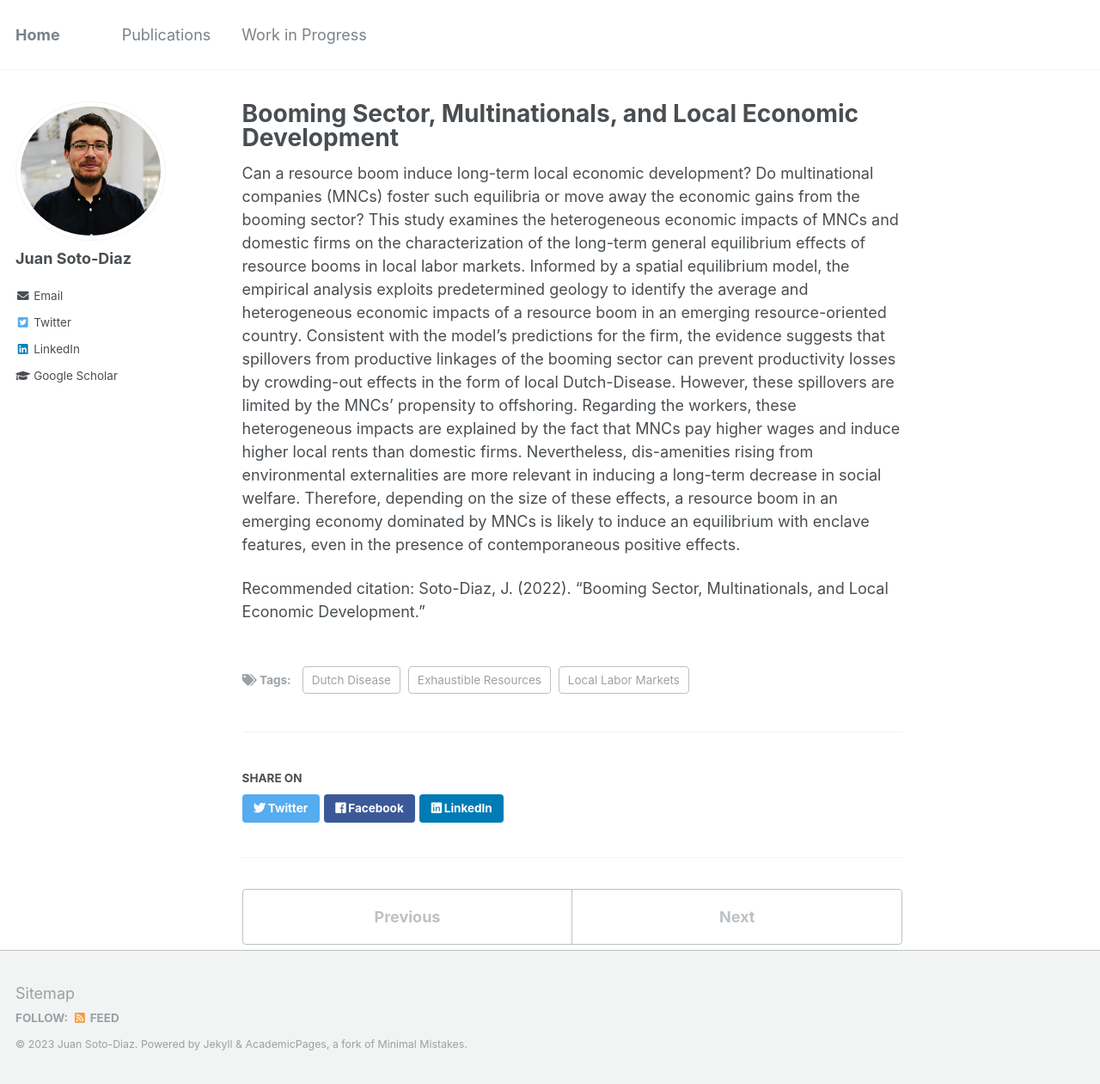
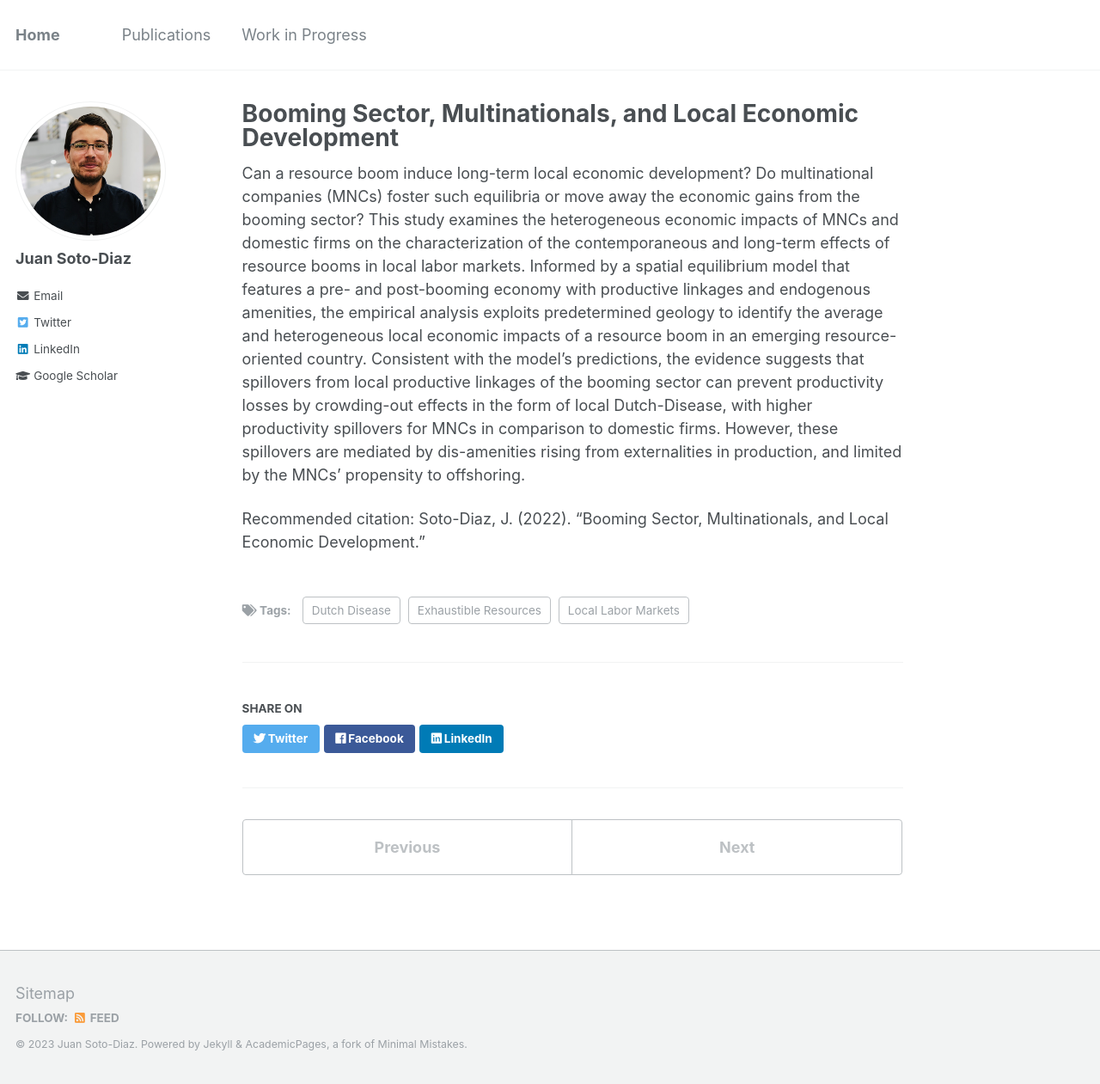
Before and after one commit to pedrofierroz87/pedrofierroz87.github.io, a Jekyll site: the page built from _posts/2013-08-14-blog-post-2.md, in a window 1280 px wide and 1261 px high. Shown: the whole window at 86% size. Built offline with Jekyll 4.4.1, drawn with Linux system fonts in a browser that asks for light colours.

Commit message:
Update 2013-08-14-blog-post-2.md

```diff
--- a/_posts/2013-08-14-blog-post-2.md
+++ b/_posts/2013-08-14-blog-post-2.md
@@ -8,6 +8,6 @@ tags:
   - Local Labor Markets
 ---
 
-Can a resource boom induce long-term local economic development? Do multinational companies (MNCs) foster such equilibria or move away the economic gains from the booming sector? This study examines the heterogeneous economic impacts of MNCs and domestic firms on the characterization of the long-term general equilibrium effects of resource booms in local labor markets. Informed by a spatial equilibrium model, the empirical analysis exploits predetermined geology to identify the average and heterogeneous economic impacts of a resource boom in an emerging resource-oriented country. Consistent with the model’s predictions for the firm, the evidence suggests that spillovers from productive linkages of the booming sector can prevent productivity losses by crowding-out effects in the form of local Dutch-Disease. However, these spillovers are limited by the MNCs’ propensity to offshoring. Regarding the workers, these heterogeneous impacts are explained by the fact that MNCs pay higher wages and induce higher local rents than domestic firms. Nevertheless, dis-amenities rising from environmental externalities are more relevant in inducing a long-term decrease in social welfare. Therefore, depending on the size of these effects, a resource boom in an emerging economy dominated by MNCs is likely to induce an equilibrium with enclave features, even in the presence of contemporaneous positive effects.
+Can a resource boom induce long-term local economic development? Do multinational companies (MNCs) foster such equilibria or move away the economic gains from the booming sector? This study examines the heterogeneous economic impacts of MNCs and domestic firms on the characterization of the contemporaneous and long-term effects of resource booms in local labor markets. Informed by a spatial equilibrium model that features a pre- and post-booming economy with productive linkages and endogenous amenities, the empirical analysis exploits predetermined geology to identify the average and heterogeneous local economic impacts of a resource boom in an emerging resource-oriented country. Consistent with the model’s predictions, the evidence suggests that spillovers from local productive linkages of the booming sector can prevent productivity losses by crowding-out effects in the form of local Dutch-Disease, with higher productivity spillovers for MNCs in comparison to domestic firms. However, these spillovers are mediated by dis-amenities rising from externalities in production, and limited by the MNCs’ propensity to offshoring.
 
 Recommended citation: Soto-Diaz, J. (2022). "Booming Sector, Multinationals, and Local Economic Development."
```
